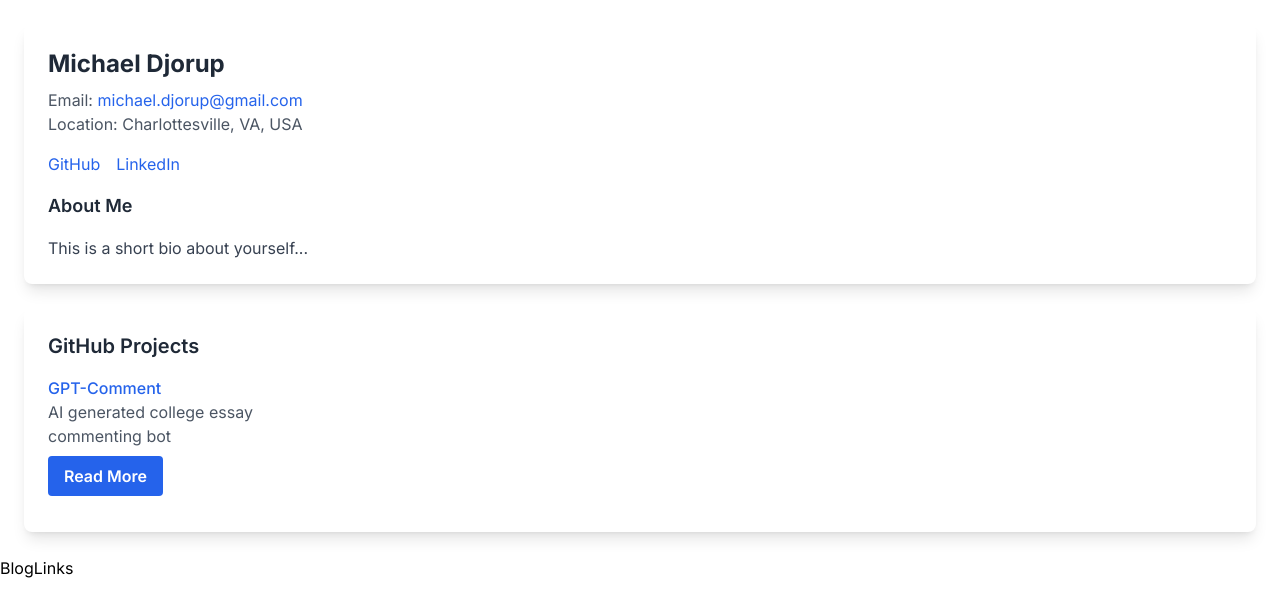
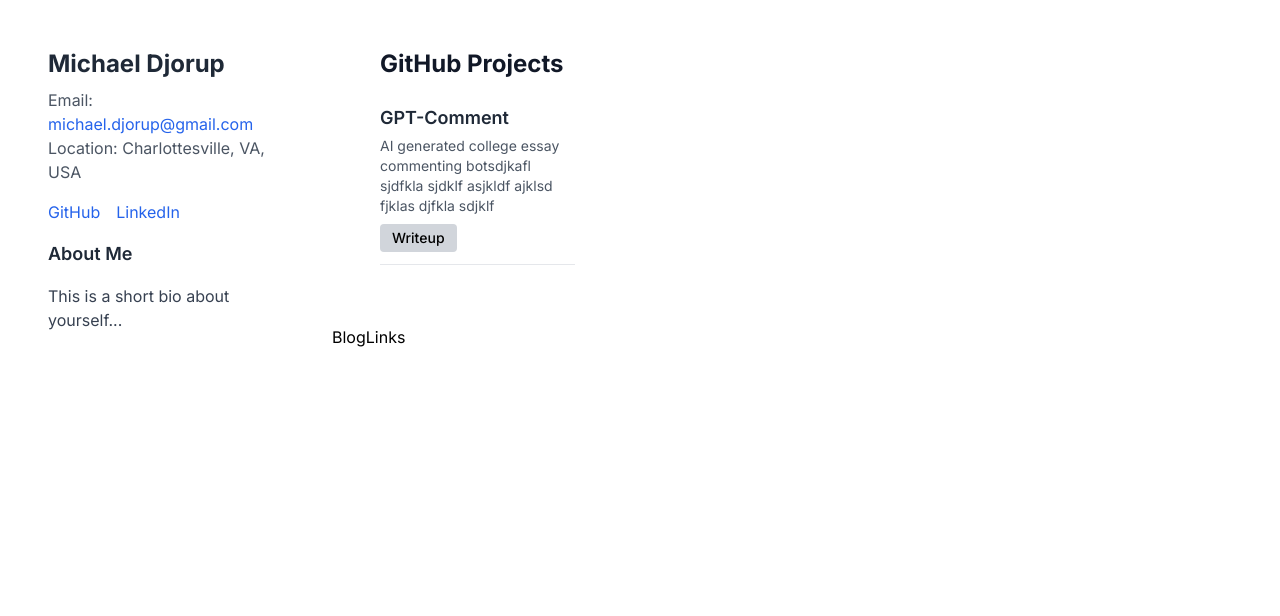
Before and after one commit to mdjorup/personal-site, a Next.js app: page / in a window 1280 px wide. Shown: the top 616 px of the page. Built offline with nearby package versions, Linux system fonts and the light colour scheme.

Commit message:
improved styling for github projects section

```diff
--- a/app/Bio.tsx
+++ b/app/Bio.tsx
@@ -1,6 +1,6 @@
 const Bio = () => {
     return (
-        <div className="bg-gray-100 shadow-md rounded-lg p-6 m-6">
+        <div className="bg-gray-100  p-6 m-6">
             <h2 className="text-xl font-semibold text-gray-800 mb-4">
                 About Me
             </h2>
--- a/app/GithubProjects.tsx
+++ b/app/GithubProjects.tsx
@@ -1,10 +1,14 @@
+"use client";
+
+import classNames from "classnames";
 import Link from "next/link";
+import { useEffect, useState } from "react";
 
 interface ProjectProps {
     name: string;
     description: string;
     githubUrl: string;
-    writeupId: string;
+    writeupId?: string;
 }
 
 const ProjectItem = ({
@@ -14,38 +18,56 @@ const ProjectItem = ({
     writeupId,
 }: ProjectProps) => {
     return (
-        <div className="mb-3">
+        <div className="border-b border-gray-200 pb-3 mb-3">
             <a
                 target="_blank"
                 href={githubUrl}
-                className="text-blue-600 hover:text-blue-800 font-medium"
+                className="text-lg font-semibold text-gray-800 hover:underline"
             >
                 {name}
             </a>
-            <p className="text-gray-600">{description}</p>
+            <p className="text-sm text-gray-600 mt-1">{description}</p>
             <Link
-                href={`/projects/${writeupId}`}
-                className="inline-block bg-blue-600 text-white font-semibold py-2 px-4 rounded hover:bg-blue-700 mt-2"
+                href={writeupId ? `/projects/${writeupId}` : "#"}
+                className={classNames(
+                    "inline-block text-sm font-medium py-1 px-3 rounded mt-2",
+                    {
+                        "bg-blue-600 text-white hover:bg-blue-700 cursor-pointer":
+                            writeupId,
+                        "bg-gray-300 cursor-default pointer-events-none":
+                            !writeupId,
+                    }
+                )}
             >
-                Read More
+                Writeup
             </Link>
         </div>
     );
 };
 
 const GithubProjects = () => {
+    const [projects, setProjects] = useState<ProjectProps[]>([]);
+
+    useEffect(() => {
+        const fetchProjects = async () => {
+            const response = await fetch("/projects.json"); // Adjust the path as necessary
+            const projects = await response.json();
+            console.log(projects);
+            setProjects(projects);
+        };
+
+        fetchProjects();
+    }, []);
+
     return (
-        <div className="bg-white shadow-lg rounded-lg p-6 m-6">
-            <h2 className="text-xl font-semibold text-gray-800 mb-4">
+        <div className="bg-white p-6 m-6">
+            <h2 className="text-2xl font-bold text-gray-900 mb-6">
                 GitHub Projects
             </h2>
-            <div className="grid grid-cols-1 sm:grid-cols-2 md:grid-cols-3 lg:grid-cols-4 gap-4">
-                <ProjectItem
-                    name={"GPT-Comment"}
-                    description="AI generated college essay commenting bot"
-                    githubUrl="https://github.com/mdjorup/gpt-comment"
-                    writeupId="sjdklfasjdf"
-                />
+            <div className="grid grid-cols-1 sm:grid-cols-2 lg:grid-cols-3 xl:grid-cols-4 gap-6">
+                {projects.map((project, index) => (
+                    <ProjectItem key={index} {...project} />
+                ))}
             </div>
         </div>
     );
--- a/app/PersonalInfo.tsx
+++ b/app/PersonalInfo.tsx
@@ -1,6 +1,6 @@
 const PersonalInfo = () => {
     return (
-        <div className="bg-white shadow-lg rounded-lg p-6 m-6">
+        <div className="bg-white p-6 m-6">
             <h1 className="text-2xl font-bold text-gray-800 mb-2">
                 Michael Djorup
             </h1>
--- a/app/page.tsx
+++ b/app/page.tsx
@@ -4,10 +4,14 @@ import PersonalInfo from "./PersonalInfo";
 
 export default function Home() {
     return (
-        <div className="">
-            <PersonalInfo />
-            <GithubProjects />
-            <BlogLinks />
+        <div className="grid grid-cols-1 md:grid-cols-[1fr_3fr] gap-4">
+            <div>
+                <PersonalInfo />
+            </div>
+            <div>
+                <GithubProjects />
+                <BlogLinks />
+            </div>
         </div>
     );
 }
--- /dev/null
+++ b/public/projects.json
@@ -0,0 +1,8 @@
+[
+    {
+        "name": "GPT-Comment",
+        "description": "AI generated college essay commenting botsdjkafl sjdfkla sjdklf asjkldf ajklsd fjklas djfkla sdjklf",
+        "githubUrl": "https://github.com/mdjorup/gpt-comment",
+        "writeupId": ""
+    }
+]
```
Also changed, not shown: package.json (+6 -5 lines), 1 other file (tests, documents, lock files or other folders).
